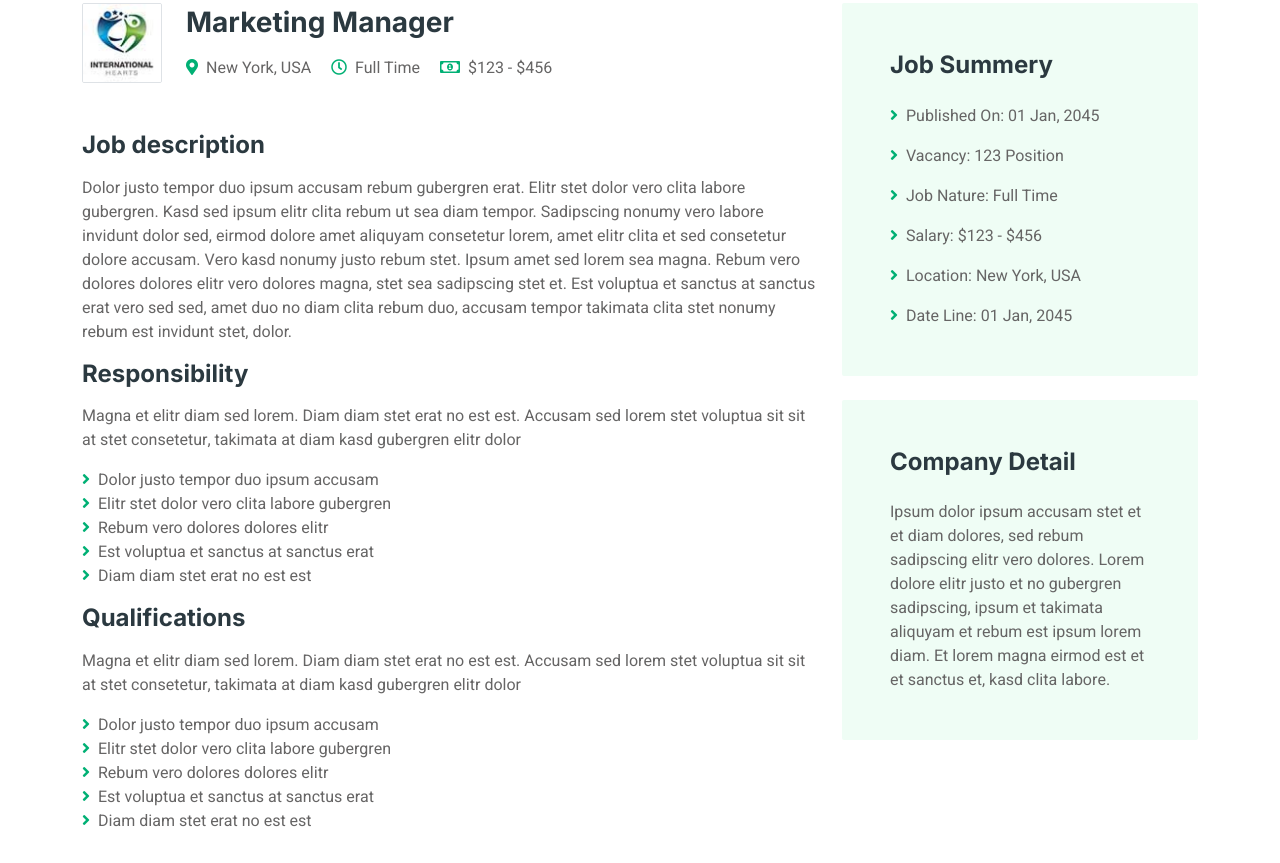
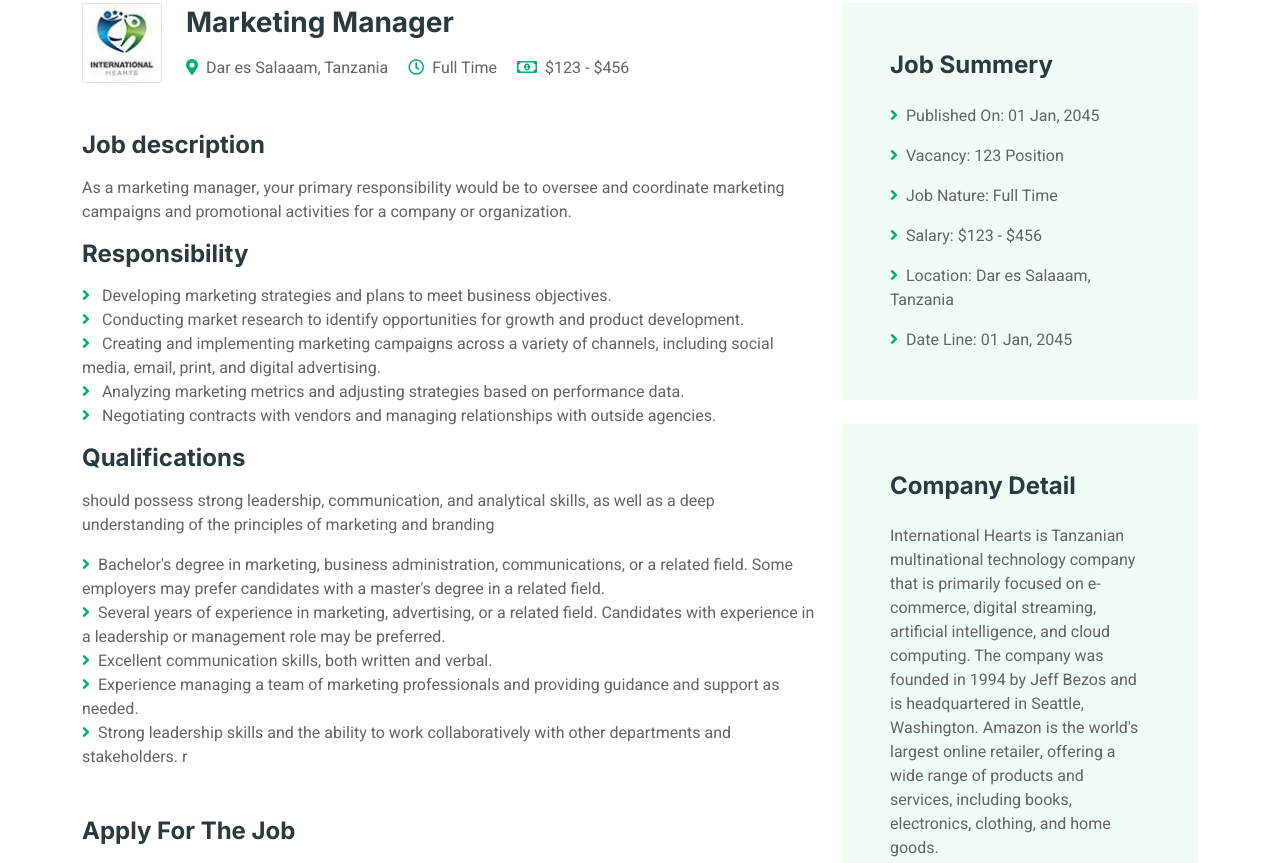
Before and after one commit to Gabriel-Dee/Solve4Tanzania, a plain HTML site: page job-detail.html in a window 1280 px wide. Shown: the part 565-1428 px from the top of the page. Drawn offline with nearby package versions, Linux system fonts and the light colour scheme; a script that the page names is missing.

Commit message:
descriptions job detail

```diff
--- a/job-detail.html
+++ b/job-detail.html
@@ -102,7 +102,7 @@
                             <img class="flex-shrink-0 img-fluid border rounded" src="img/com-logo-2.jpg" alt="" style="width: 80px; height: 80px;">
                             <div class="text-start ps-4">
                                 <h3 class="mb-3">Marketing Manager</h3>
-                                <span class="text-truncate me-3"><i class="fa fa-map-marker-alt text-primary me-2"></i>New York, USA</span>
+                                <span class="text-truncate me-3"><i class="fa fa-map-marker-alt text-primary me-2"></i>Dar es Salaaam, Tanzania</span>
                                 <span class="text-truncate me-3"><i class="far fa-clock text-primary me-2"></i>Full Time</span>
                                 <span class="text-truncate me-0"><i class="far fa-money-bill-alt text-primary me-2"></i>$123 - $456</span>
                             </div>
@@ -110,24 +110,31 @@
 
                         <div class="mb-5">
                             <h4 class="mb-3">Job description</h4>
-                            <p>Dolor justo tempor duo ipsum accusam rebum gubergren erat. Elitr stet dolor vero clita labore gubergren. Kasd sed ipsum elitr clita rebum ut sea diam tempor. Sadipscing nonumy vero labore invidunt dolor sed, eirmod dolore amet aliquyam consetetur lorem, amet elitr clita et sed consetetur dolore accusam. Vero kasd nonumy justo rebum stet. Ipsum amet sed lorem sea magna. Rebum vero dolores dolores elitr vero dolores magna, stet sea sadipscing stet et. Est voluptua et sanctus at sanctus erat vero sed sed, amet duo no diam clita rebum duo, accusam tempor takimata clita stet nonumy rebum est invidunt stet, dolor.</p>
+                            <p>As a marketing manager, your primary responsibility would be to oversee and coordinate marketing campaigns and promotional activities for a company or organization.
+
+                            </p>
                             <h4 class="mb-3">Responsibility</h4>
-                            <p>Magna et elitr diam sed lorem. Diam diam stet erat no est est. Accusam sed lorem stet voluptua sit sit at stet consetetur, takimata at diam kasd gubergren elitr dolor</p>
+                            <p>
+
+                                </p>
                             <ul class="list-unstyled">
-                                <li><i class="fa fa-angle-right text-primary me-2"></i>Dolor justo tempor duo ipsum accusam</li>
-                                <li><i class="fa fa-angle-right text-primary me-2"></i>Elitr stet dolor vero clita labore gubergren</li>
-                                <li><i class="fa fa-angle-right text-primary me-2"></i>Rebum vero dolores dolores elitr</li>
-                                <li><i class="fa fa-angle-right text-primary me-2"></i>Est voluptua et sanctus at sanctus erat</li>
-                                <li><i class="fa fa-angle-right text-primary me-2"></i>Diam diam stet erat no est est</li>
+                                <li><i class="fa fa-angle-right text-primary me-2"></i> Developing marketing strategies and plans to meet business objectives.</li>
+                                <li><i class="fa fa-angle-right text-primary me-2"></i> Conducting market research to identify opportunities for growth and product development.</li>
+                                <li><i class="fa fa-angle-right text-primary me-2"></i> Creating and implementing marketing campaigns across a variety of channels, including social media, email, print, and digital advertising.</li>
+                                <li><i class="fa fa-angle-right text-primary me-2"></i> Analyzing marketing metrics and adjusting strategies based on performance data.</li>
+                                <li><i class="fa fa-angle-right text-primary me-2"></i> Negotiating contracts with vendors and managing relationships with outside agencies.</li>
                             </ul>
                             <h4 class="mb-3">Qualifications</h4>
-                            <p>Magna et elitr diam sed lorem. Diam diam stet erat no est est. Accusam sed lorem stet voluptua sit sit at stet consetetur, takimata at diam kasd gubergren elitr dolor</p>
+                            <p> should possess strong leadership, communication, and analytical skills, as well as a deep understanding of the principles of marketing and branding</p>
                             <ul class="list-unstyled">
-                                <li><i class="fa fa-angle-right text-primary me-2"></i>Dolor justo tempor duo ipsum accusam</li>
-                                <li><i class="fa fa-angle-right text-primary me-2"></i>Elitr stet dolor vero clita labore gubergren</li>
-                                <li><i class="fa fa-angle-right text-primary me-2"></i>Rebum vero dolores dolores elitr</li>
-                                <li><i class="fa fa-angle-right text-primary me-2"></i>Est voluptua et sanctus at sanctus erat</li>
-                                <li><i class="fa fa-angle-right text-primary me-2"></i>Diam diam stet erat no est est</li>
+                                <li><i class="fa fa-angle-right text-primary me-2"></i>Bachelor's degree in marketing, business administration, communications, or a related field. Some employers may prefer candidates with a master's degree in a related field.</li>
+                                <li><i class="fa fa-angle-right text-primary me-2"></i>Several years of experience in marketing, advertising, or a related field. Candidates with experience in a leadership or management role may be preferred.
+                                </li>
+                                <li><i class="fa fa-angle-right text-primary me-2"></i>Excellent communication skills, both written and verbal.</li>
+                                <li><i class="fa fa-angle-right text-primary me-2"></i>Experience managing a team of marketing professionals and providing guidance and support as needed.</li>
+                                <li><i class="fa fa-angle-right text-primary me-2"></i>Strong leadership skills and the ability to work collaboratively with other departments and stakeholders.
+
+r                                </li>
                             </ul>
                         </div>
 
@@ -165,12 +172,12 @@
                             <p><i class="fa fa-angle-right text-primary me-2"></i>Vacancy: 123 Position</p>
                             <p><i class="fa fa-angle-right text-primary me-2"></i>Job Nature: Full Time</p>
                             <p><i class="fa fa-angle-right text-primary me-2"></i>Salary: $123 - $456</p>
-                            <p><i class="fa fa-angle-right text-primary me-2"></i>Location: New York, USA</p>
+                            <p><i class="fa fa-angle-right text-primary me-2"></i>Location: Dar es Salaaam, Tanzania</p>
                             <p class="m-0"><i class="fa fa-angle-right text-primary me-2"></i>Date Line: 01 Jan, 2045</p>
                         </div>
                         <div class="bg-light rounded p-5 wow slideInUp" data-wow-delay="0.1s">
                             <h4 class="mb-4">Company Detail</h4>
-                            <p class="m-0">Ipsum dolor ipsum accusam stet et et diam dolores, sed rebum sadipscing elitr vero dolores. Lorem dolore elitr justo et no gubergren sadipscing, ipsum et takimata aliquyam et rebum est ipsum lorem diam. Et lorem magna eirmod est et et sanctus et, kasd clita labore.</p>
+                            <p class="m-0">International Hearts is Tanzanian multinational technology company that is primarily focused on e-commerce, digital streaming, artificial intelligence, and cloud computing. The company was founded in 1994 by Jeff Bezos and is headquartered in Seattle, Washington. Amazon is the world's largest online retailer, offering a wide range of products and services, including books, electronics, clothing, and home goods.</p>
                         </div>
                     </div>
                 </div>
```
